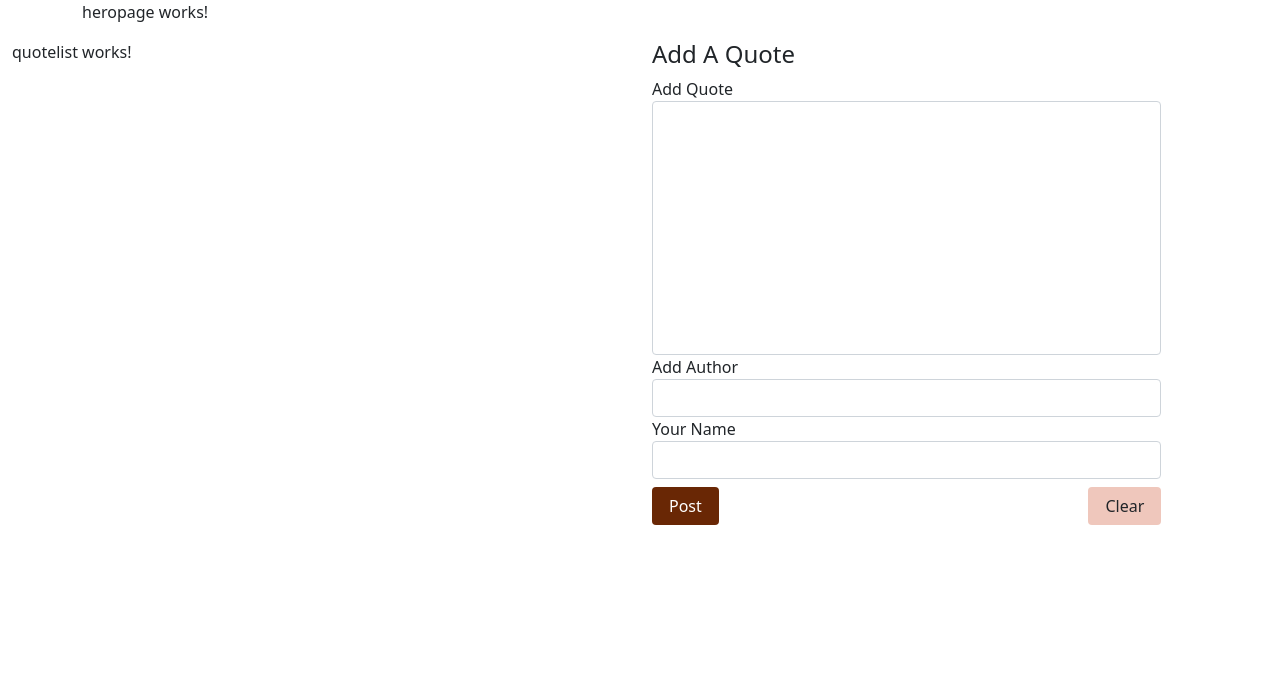
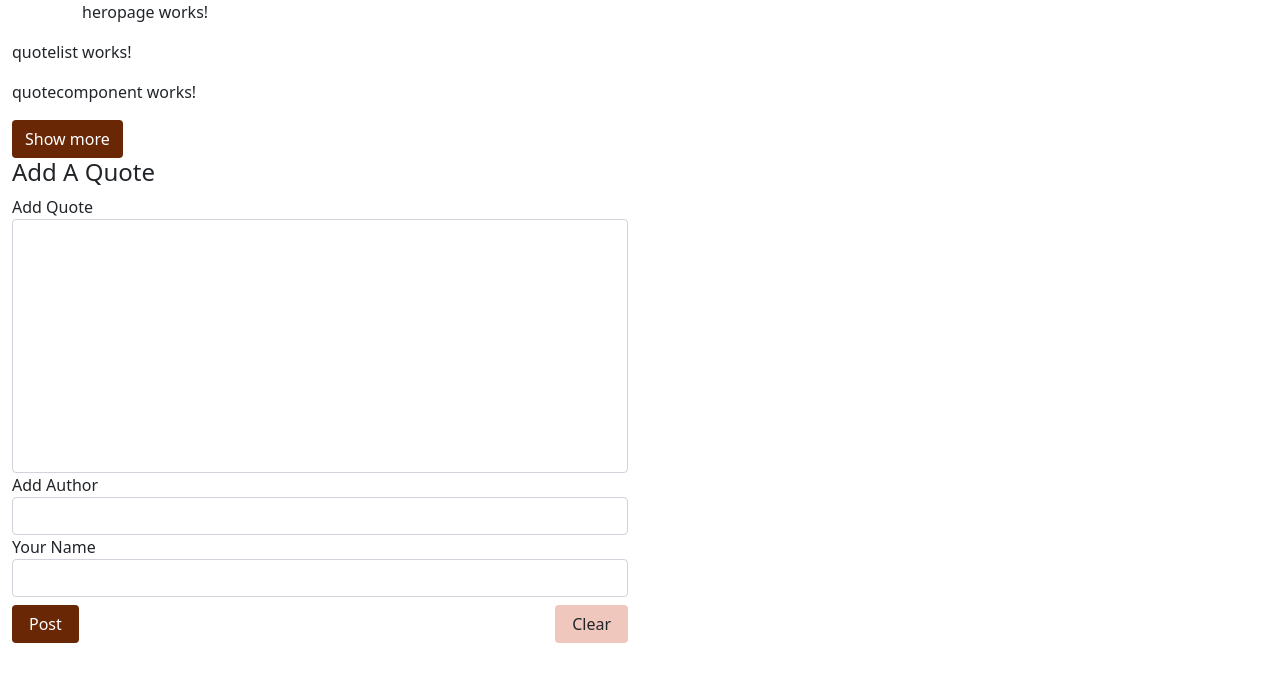
Before and after one commit to Eva-Wamuyu/Quotes, an Angular app: page / in a window 1280 px wide. Shown: the top 682 px of the page. Built offline with nearby package versions, Linux system fonts and the light colour scheme.

Commit message:
add quote details toggle

```diff
--- a/src/app/app.component.html
+++ b/src/app/app.component.html
@@ -10,7 +10,7 @@
   </div>
 
   <div class="col-sm-12 col-md-5">
-    <app-form></app-form>
+
   </div>
   </div>
 </div>
--- a/src/app/developercomponents/form/form.component.ts
+++ b/src/app/developercomponents/form/form.component.ts
@@ -12,6 +12,16 @@ export class FormComponent implements OnInit {
   alertErrorShow = "d-none";
 
   @Output() postingQuote = new EventEmitter<Quoteclass>();
+
+  // addPostedQuote(){
+
+  // }
+
+  clearForm(){
+    this.postedQuote.author = '';
+    this.postedQuote.quote = ''
+    this.postedQuote.publisher = '';
+  }
   // addedAuthor!: string;
   // addedQuote: string = '';
   // addedPublisher: string = '';
@@ -23,21 +33,11 @@ export class FormComponent implements OnInit {
     }
     else{
       this.alertErrorShow = "d-none";
-
-
+      this.postingQuote.emit(this.postedQuote);
       this.clearForm();
 
     }
-
   }
-
-  clearForm(){
-    this.postedQuote.author = '';
-    this.postedQuote.quote = ''
-    this.postedQuote.publisher = '';
-  }
-
-
 
   constructor() { }
 
--- a/src/app/developercomponents/quotecomponent/quotecomponent.component.html
+++ b/src/app/developercomponents/quotecomponent/quotecomponent.component.html
@@ -1 +1,48 @@
 <p>quotecomponent works!</p>
+
+ <div class="col-md-3">
+  <div class="div">
+  <!-- <p>
+    <span class="quotes">''</span>
+   {{ quote.quote}}
+    <span class="quotes">''</span>
+  </p>
+</div>
+<div class="div">
+<p>
+  By <span> {{quote.author}} </span>
+</p>
+<p>
+  Posted <span>  timepassed </span> By <span> {{quote.publisher}} </span>
+</p>  -->
+
+<div>
+
+
+<!--
+<button (click)="addUpvotes()">
+  upvote
+</button>
+<button (click)="addDownVotes()">
+  downvote
+</button>  -->
+
+<button class="btn btnCta" (click)="toggleDetails()"> {{buttonMsg}} </button>
+
+</div>
+</div>
+
+</div>
+
+
+<div *ngIf="showDetails" class="details">
+
+  <button class="btn btnLess" (click)="deleteQuote()">Delete</button>
+  <p>Lorem ipsum, dolor sit amet consectetur adipisicing. </p>
+  <!-- <p>
+    By <span> {{quote.author}} </span>
+  </p>
+  <p>
+    Posted <span>  timepassed </span> By <span> {{quote.publisher}} </span>
+  </p>  -->
+ </div>
--- a/src/app/developercomponents/quotecomponent/quotecomponent.component.ts
+++ b/src/app/developercomponents/quotecomponent/quotecomponent.component.ts
@@ -1,4 +1,6 @@
-import { Component, OnInit } from '@angular/core';
+import { Component, Input, OnInit, Output } from '@angular/core';
+import { Quoteclass } from 'src/app/quoteclass';
+
 
 @Component({
   selector: 'app-quotecomponent',
@@ -7,6 +9,22 @@ import { Component, OnInit } from '@angular/core';
 })
 export class QuotecomponentComponent implements OnInit {
 
+  @Input() quote! : Quoteclass;
+  buttonMsg = "Show more";
+  showDetails = false;
+
+
+  deleteQuote(){
+
+
+  }
+
+  toggleDetails(){
+    this.buttonMsg == "show less"? this.buttonMsg="show more": this.buttonMsg="Hide Details";
+    this.showDetails = !this.showDetails;
+  }
+
+
   constructor() { }
 
   ngOnInit(): void {
--- a/src/app/developercomponents/quotelist/quotelist.component.html
+++ b/src/app/developercomponents/quotelist/quotelist.component.html
@@ -1,6 +1,12 @@
 <p>quotelist works!</p>
 
-<div *ngFor="let quote of allQuotes">
+
+<div>
 
 
+  <app-quotecomponent></app-quotecomponent>
+  <app-form></app-form>
+
+  <!-- <app-quotecomponent></app-quotecomponent> -->
+
 </div>
--- a/src/app/developercomponents/quotelist/quotelist.component.ts
+++ b/src/app/developercomponents/quotelist/quotelist.component.ts
@@ -1,4 +1,4 @@
-import { Component, OnInit } from '@angular/core';
+import { Component, Input, OnInit } from '@angular/core';
 import { Quoteclass } from 'src/app/quoteclass';
 @Component({
   selector: 'app-quotelist',
@@ -8,7 +8,6 @@ import { Quoteclass } from 'src/app/quoteclass';
 export class QuotelistComponent implements OnInit {
 
   allQuotes: Quoteclass[] = [
-
     new Quoteclass ("abcd","aaaaa","aaaaa"),
     new Quoteclass ("abcd","aaaaa","aaaaa"),
     new Quoteclass ("abcd","aaaaa","aaaaa"),
@@ -16,6 +15,24 @@ export class QuotelistComponent implements OnInit {
 
   ]
 
+  @Input() allQuotez = Quoteclass;
+
+  postingQuote(){
+    this.allQuotes.push()
+  }
+
+  addQuote(){
+
+  }
+
+  deleteQuote(){
+    this.allQuotes.splice(0,1);
+    console.log("2");
+  }
+
+
+
+
   constructor() { }
 
   ngOnInit(): void {
```
Also changed, not shown: src/app/developercomponents/form/form.component.html (line endings or trailing spaces).
